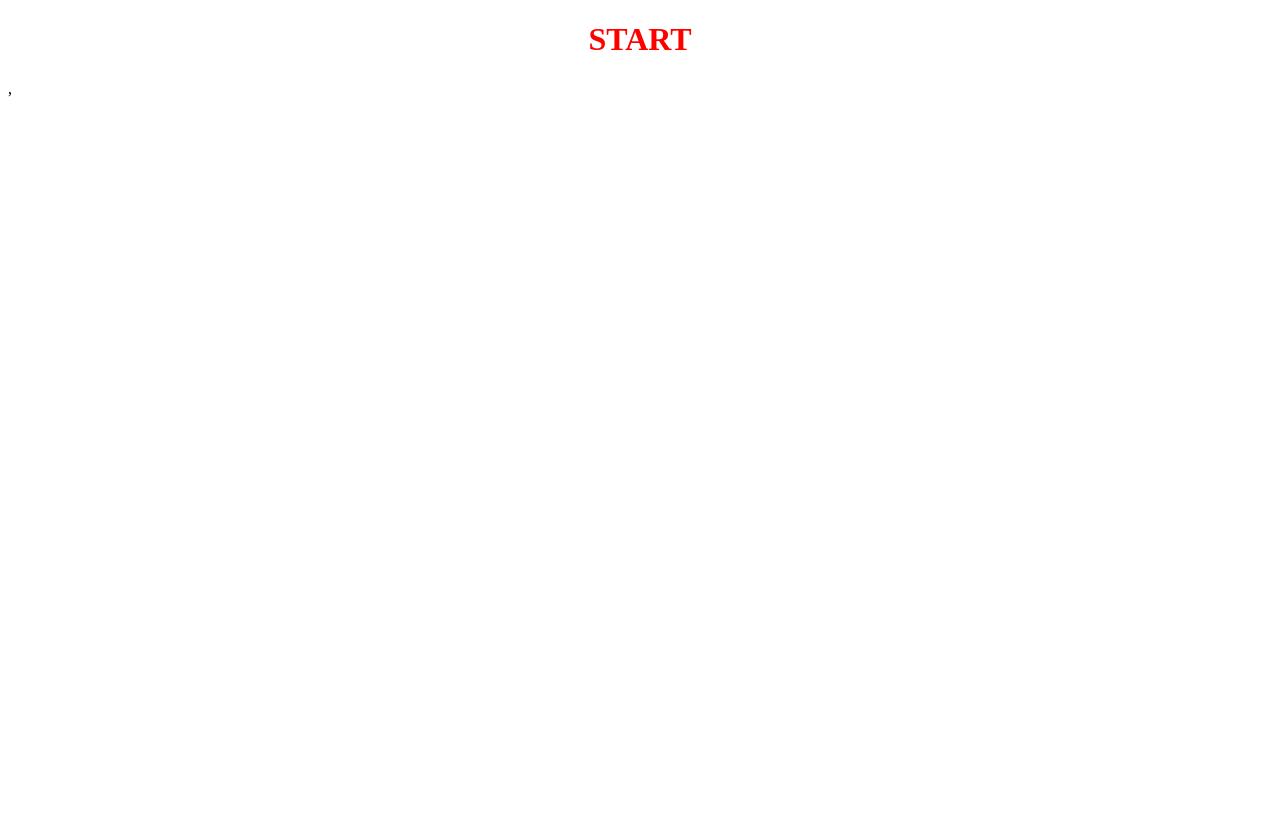
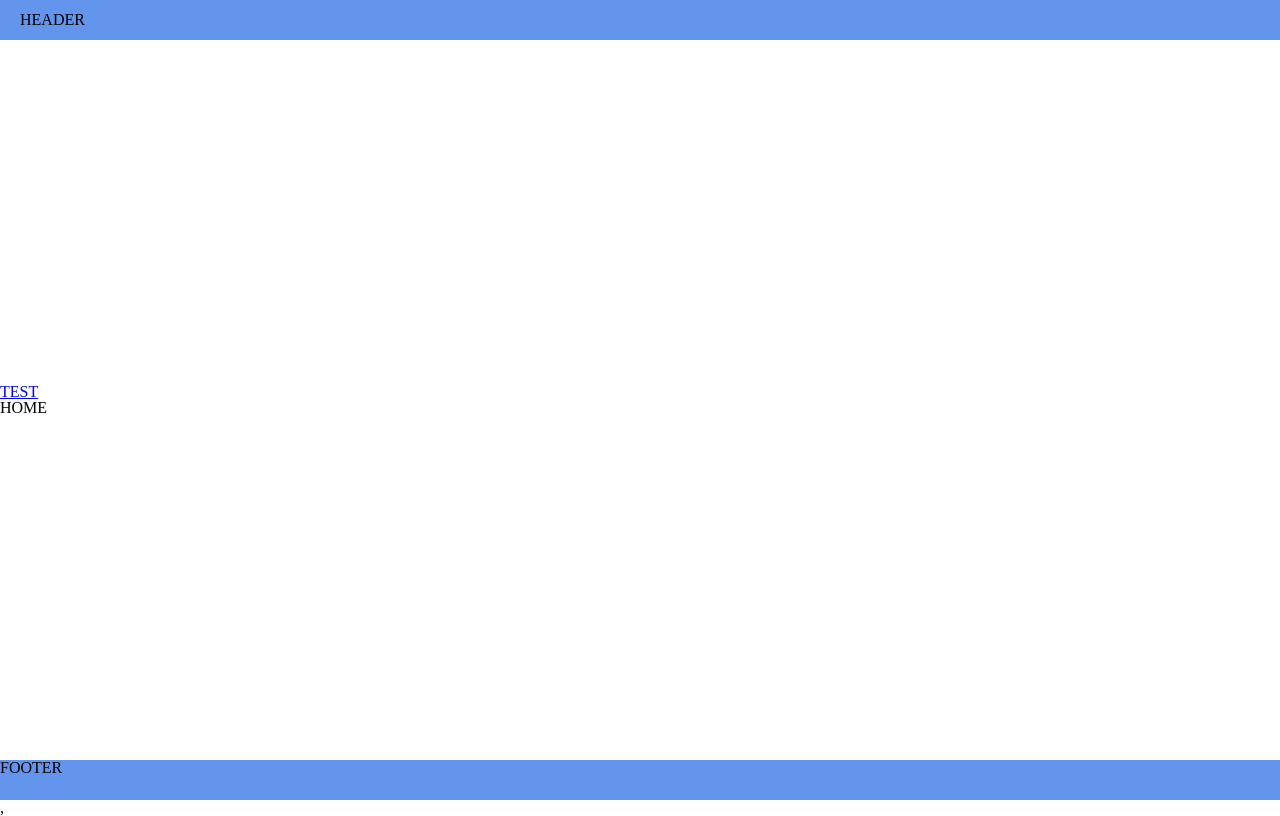
Before and after one commit to AndreyDorodnev/React-test, a React app: page / in a window 1280 px wide. Built offline with nearby package versions, Linux system fonts and the light colour scheme.

Commit message:
add layout to app component

```diff
--- a/src/components/App.js
+++ b/src/components/App.js
@@ -1,12 +1,13 @@
 import React, { Component } from "react";
+import Layout from '../components/layout/Layout';
 
-import '../components/App.css';
+import '../styles/style.scss';
 
 function App() {
     return (
-        <div>
-            <h1>START</h1>
-        </div>
+        <>
+            <Layout/>
+        </>
     );
 }
 
```
